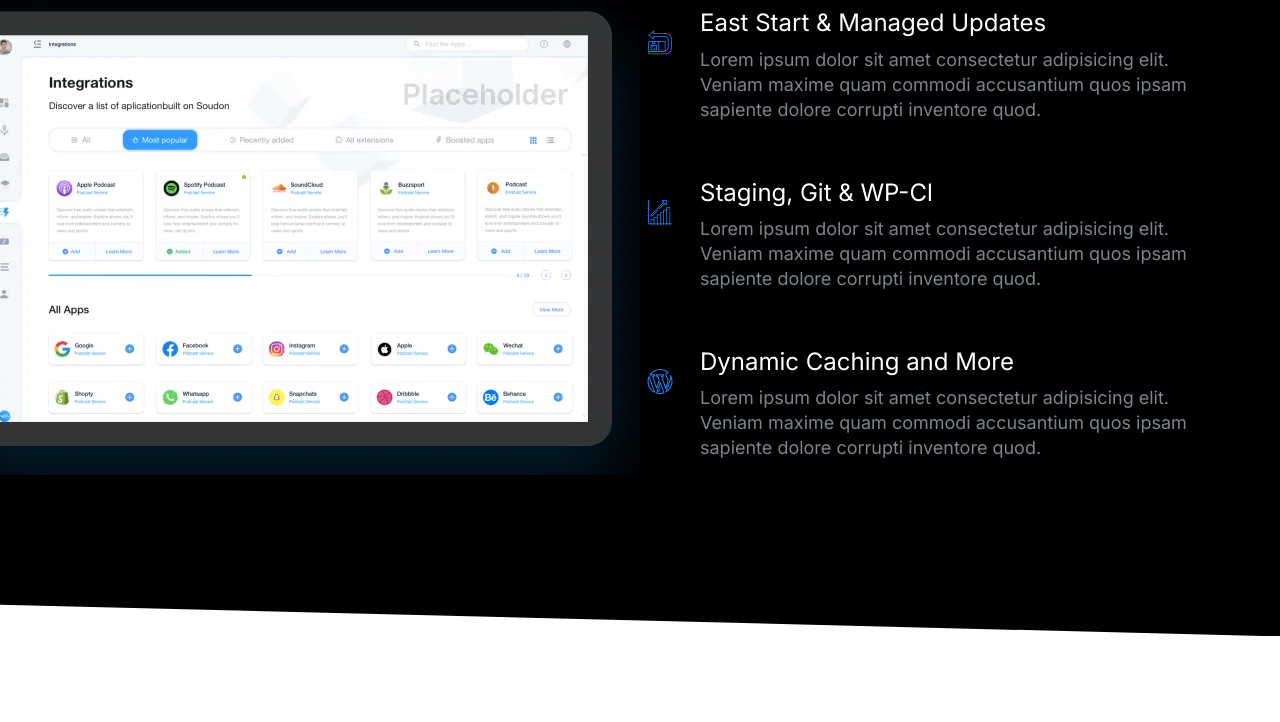
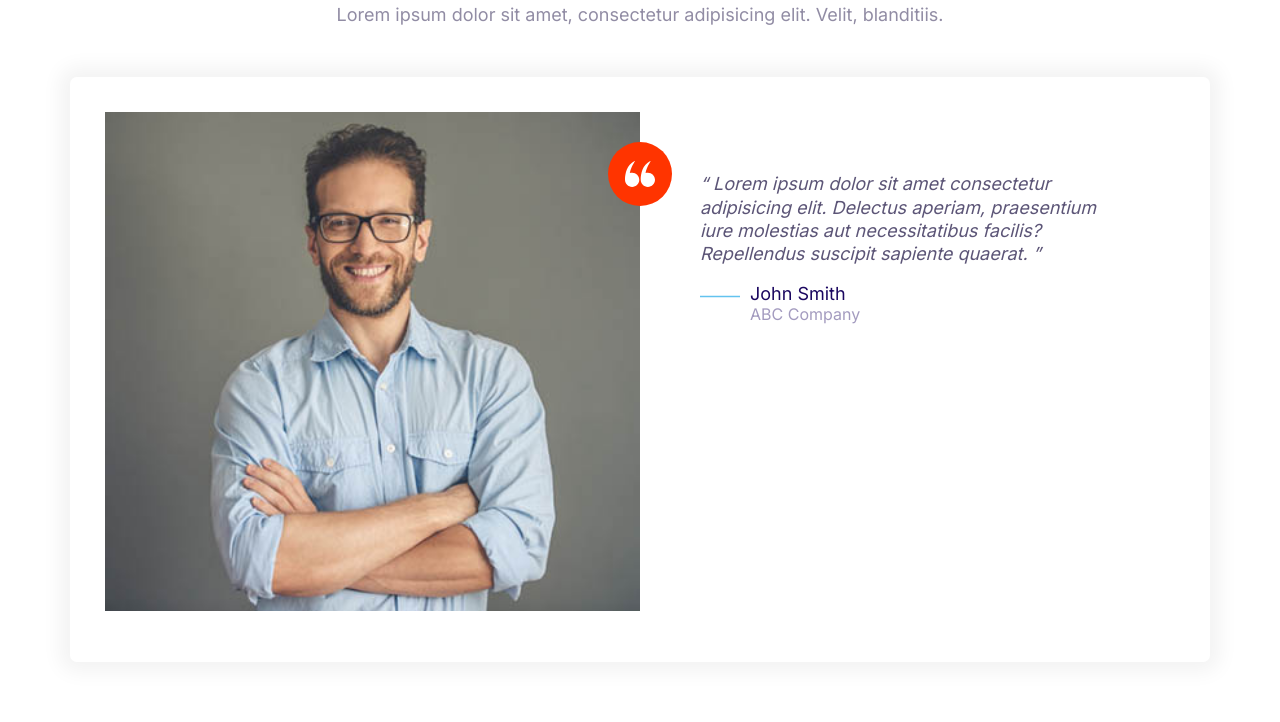
Before and after one commit to thomasjmai22/subscription, a plain HTML site: page index.html in a window 1280 px wide. Shown: the part 155-877 px from the top of the page. Before the commit the page ends 800 px from the top, so only its background shows below. Drawn offline with Linux system fonts and the light colour scheme.

Commit message:
Updated testimonial.

```diff
--- a/CSS/styles.css
+++ b/CSS/styles.css
@@ -571,6 +571,7 @@ a {
 }
 .block__header {
   text-align: center;
+  margin-bottom: 4rem;
 }
 
 .block__heading {
--- a/index.html
+++ b/index.html
@@ -15,74 +15,50 @@
     <title>Document</title>
   </head>
   <body>
-    <section class="block block--dark block--skewed-right block-showcase">
+    <section class="block">
       <header class="block__header">
-        <h2>User-friendly Control Panel</h2>
+        <h2>What our Customers are Saying</h2>
+        <p>
+          Lorem ipsum dolor sit amet, consectetur adipisicing elit. Velit,
+          blanditiis.
+        </p>
       </header>
-      <div class="container grid grid--1x2">
-        <picture class="block-showcase__image">
-          <source
-            type="image/webp"
-            srcset="images/ipad.webp 1x, images/ipad@2x.webp 2x" />
-          <source
-            type="image/png"
-            srcset="images/ipad.png 1x, images/ipad@2x.png 2x" />
-          <img src="images/ipad.png" alt=""
-        /></picture>
-
-        <ul class="list">
-          <li>
+      <div class="container">
+        <div class="card testimonial">
+          <div class="grid grid--1x2">
+            <div class="testimonial__image">
+              <img
+                src="./images/testimonial.jpg"
+                alt="A happy smiling customer"
+              />
+              <span class="icon-container icon-container--accent">
+                <svg class="icon icon--white icon--small">
+                  <use xlink:href="images/sprite.svg#quotes"></use>
+                </svg>
+              </span>
+            </div>
+            <blockquote class="quote">
+              <p class="quote__text">
+                Lorem ipsum dolor sit amet consectetur adipisicing elit.
+                Delectus aperiam, praesentium iure molestias aut necessitatibus
+                facilis? Repellendus suscipit sapiente quaerat.
+              </p>
+              <footer>
                 <div class="media">
                   <div class="media__image">
-                <svg class="icon icon--primary">
-                  <use xlink:href="images/sprite.svg#easy"></use>
+                    <svg class="icon icon--primary quote__line">
+                      <use xlink:href="images/sprite.svg#line"></use>
                     </svg>
                   </div>
                   <div class="media__body">
-                <h3 class="media__title">East Start & Managed Updates</h3>
-                <p class="showcase__content">
-                  Lorem ipsum dolor sit amet consectetur adipisicing elit.
-                  Veniam maxime quam commodi accusantium quos ipsam sapiente
-                  dolore corrupti inventore quod.
-                </p>
+                    <h3 class="media__title quote__author">John Smith</h3>
+                    <p class="quote__company">ABC Company</p>
                   </div>
                 </div>
-          </li>
-          <li>
-            <div class="media">
-              <div class="media__image">
-                <svg class="icon icon--primary">
-                  <use xlink:href="images/sprite.svg#growth"></use>
-                </svg>
-              </div>
-              <div class="media__body">
-                <h3 class="media__title">Staging, Git & WP-Cl</h3>
-                <p class="showcase__content">
-                  Lorem ipsum dolor sit amet consectetur adipisicing elit.
-                  Veniam maxime quam commodi accusantium quos ipsam sapiente
-                  dolore corrupti inventore quod.
-                </p>
+              </footer>
+            </blockquote>
           </div>
         </div>
-          </li>
-          <li>
-            <div class="media">
-              <div class="media__image">
-                <svg class="icon icon--primary">
-                  <use xlink:href="images/sprite.svg#wordpress"></use>
-                </svg>
-              </div>
-              <div class="media__body">
-                <h3 class="media__title">Dynamic Caching and More</h3>
-                <p class="showcase__content">
-                  Lorem ipsum dolor sit amet consectetur adipisicing elit.
-                  Veniam maxime quam commodi accusantium quos ipsam sapiente
-                  dolore corrupti inventore quod.
-                </p>
-              </div>
-            </div>
-          </li>
-        </ul>
       </div>
     </section>
 
```
Also changed, not shown: components/testimonial.html (+46 -2 lines). Lines whose indentation alone changed are shown as unchanged.
